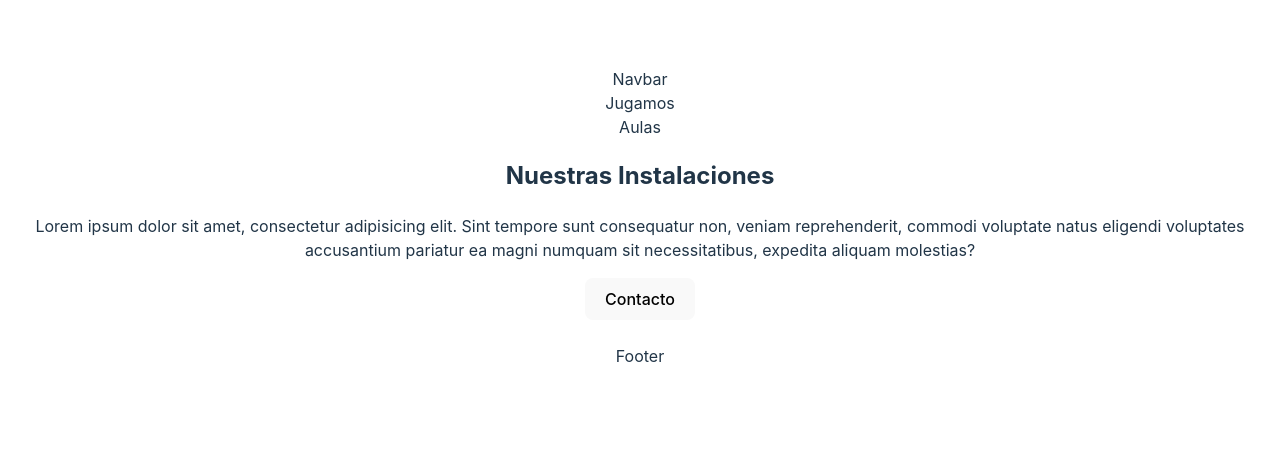
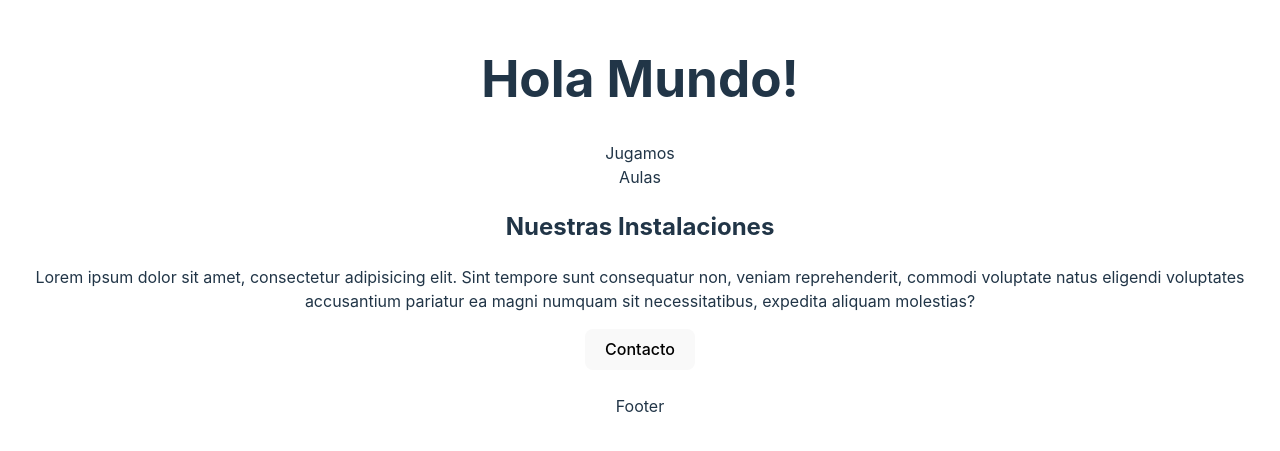
Before and after one commit to FedeSabi/proyecto-Jardin-de-Infantes, a React (Vite) app in the folder Front/: page / in a window 1280 px wide. Shown: the part 183-634 px from the top of the page. Built offline with nearby package versions, Linux system fonts and the light colour scheme.

Commit message:
modificacion Navbar

```diff
--- a/Front/src/App.jsx
+++ b/Front/src/App.jsx
@@ -1,6 +1,6 @@
 
 import './App.css'
-import { Navbar } from './components/Navbar/navbar';
+import { Navbar } from './components/Navbar/Navbar';
 import { Jugamos } from './components/Jugamos/Jugamos';
 import { Aulas } from "./components/Aulas/Aulas";
 import { Instalaciones } from './components/Instalaciones/Instalaciones';
--- a/Front/src/components/Navbar/Navbar.jsx
+++ b/Front/src/components/Navbar/Navbar.jsx
@@ -1,11 +1,11 @@
-import React from 'react';
 import './Navbar.css'
-
-
 
 const Navbar = () => {
     return(
-        <div>Navbar</div>
+        <div>
+            <h1 className='text-3xl font-semibold'>Hola Mundo!</h1>
+            <div className='h-12 w-12 bg-slate-500 rounded-lg'></div>
+        </div>
     )
 }
 
```
